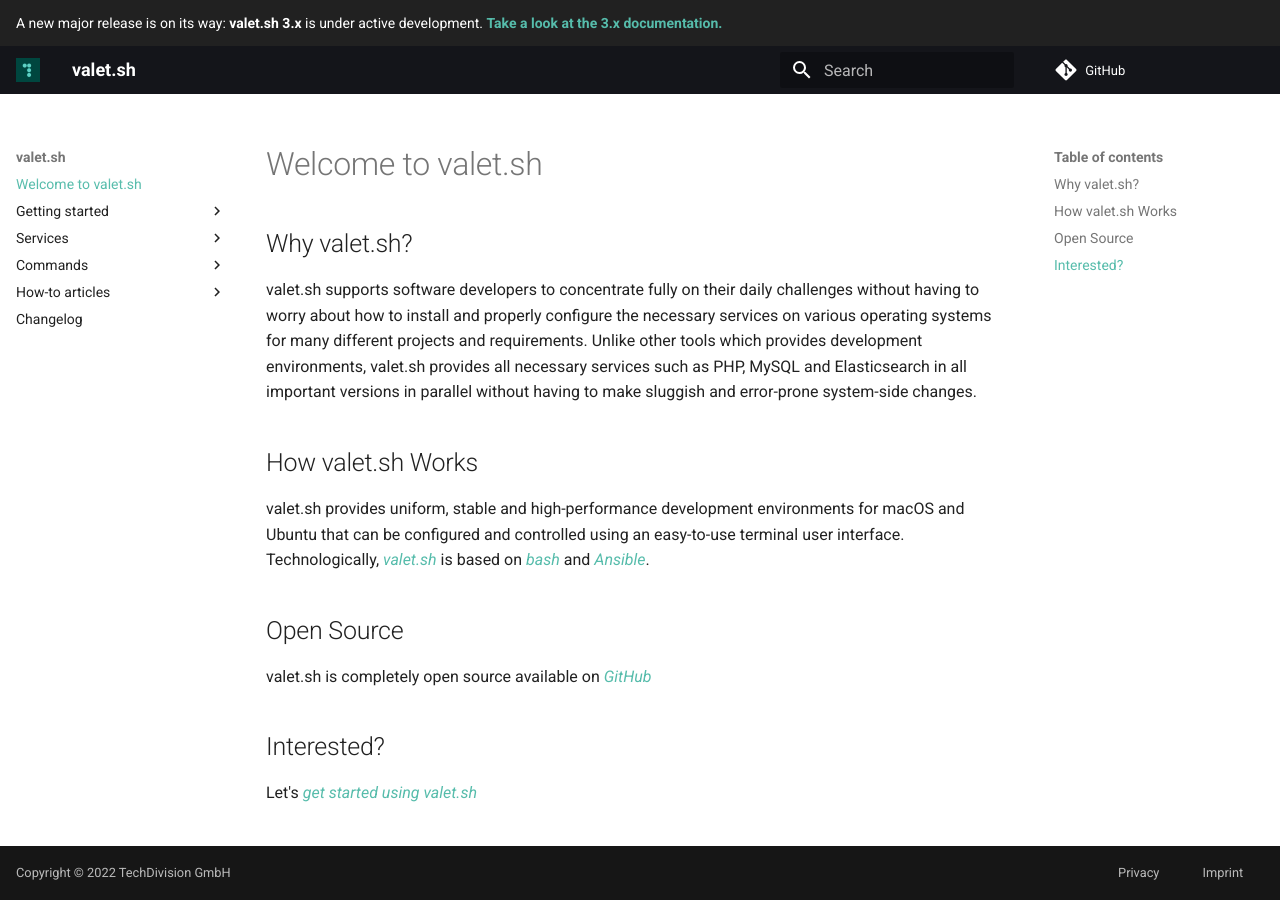
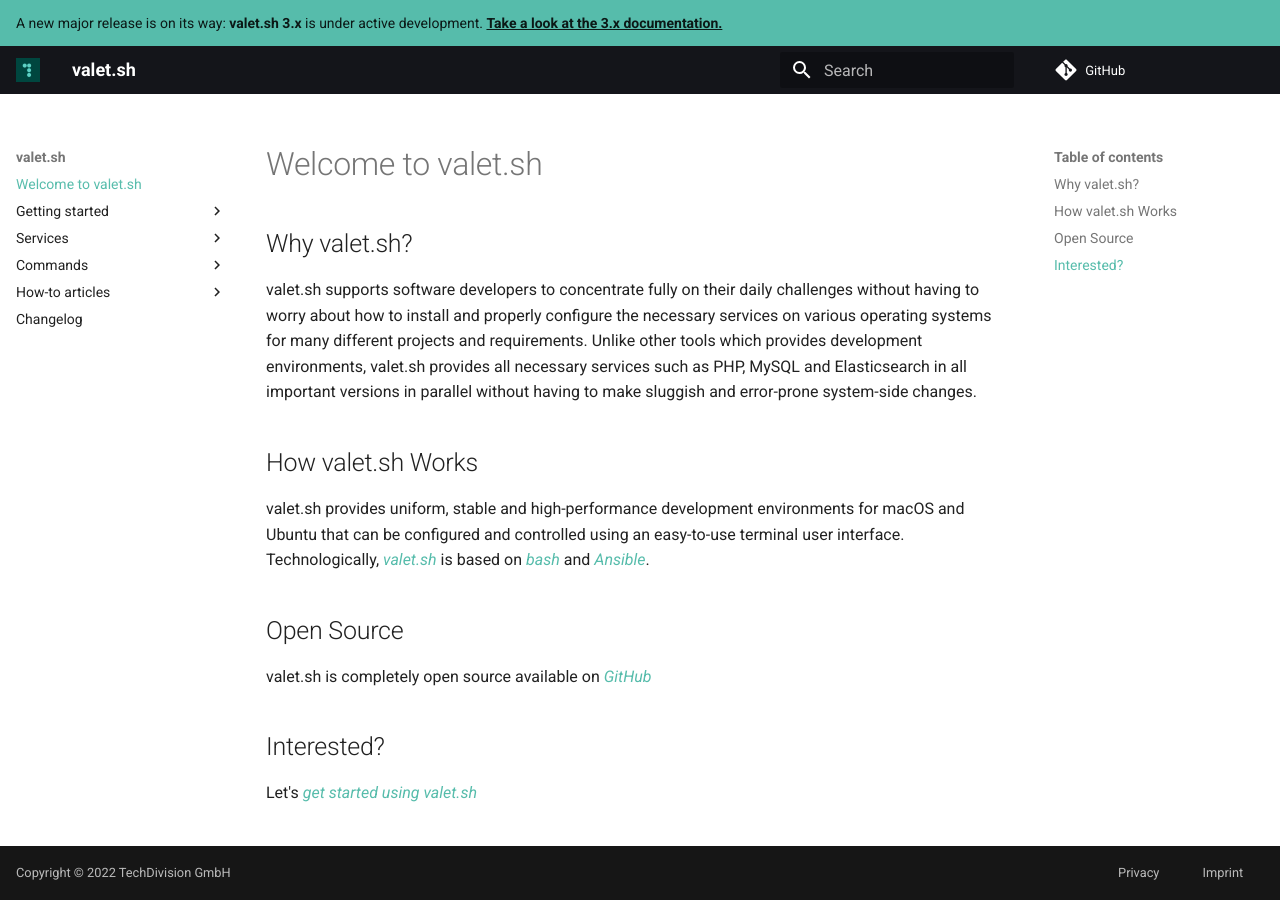
Before and after one commit to valet-sh/docs, an MkDocs documentation site: the page built from docs/index.md, in a window 1280 px wide. Built offline with MkDocs 1.6.1 and Material for MkDocs 9.7.7, drawn with Linux system fonts in a browser that asks for light colours; comment, search, counter and statistics services are not loaded; the version menu is left out.

Commit message:
update theme

```diff
--- a/docs/stylesheets/extra.css
+++ b/docs/stylesheets/extra.css
@@ -30,3 +30,14 @@
     color: green;
     font-size: 1.5em;
 }
+
+/* Announcement bar (see overrides/main.html) */
+.md-banner {
+    background-color: #56BCAB;
+    color: rgba(0, 0, 0, .87);
+}
+
+.md-banner .md-typeset a {
+    color: rgba(0, 0, 0, .87);
+    text-decoration: underline;
+}
```
